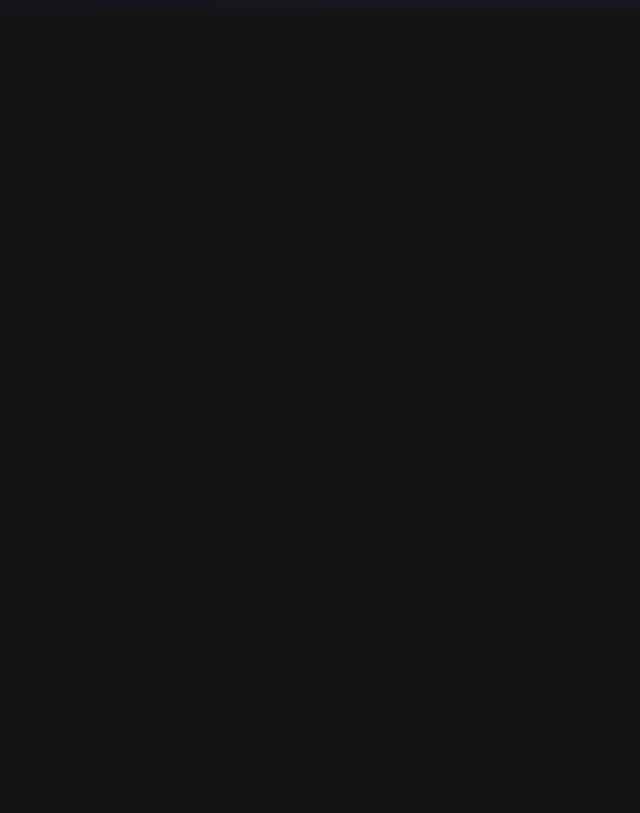
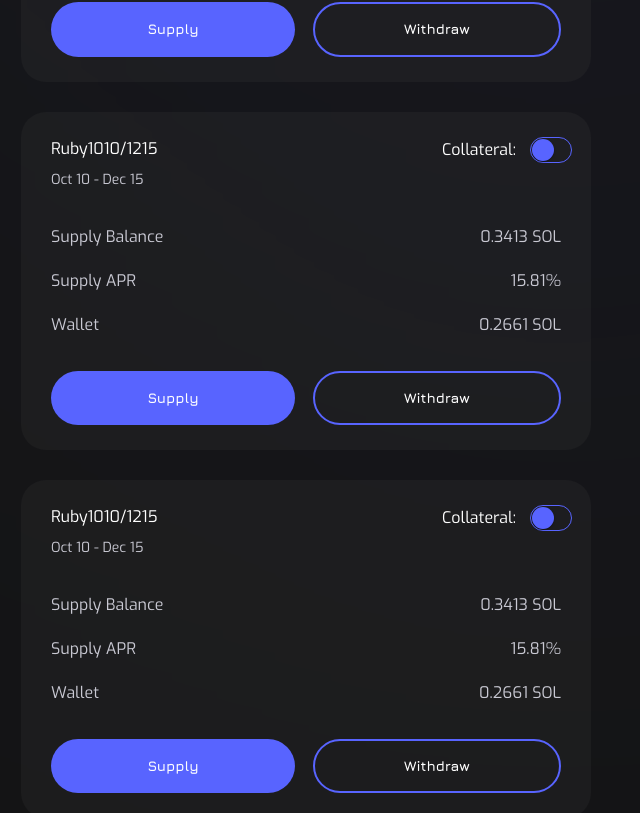
Before and after one commit to UD1sto/Capsules-mpv-frontend, a Next.js app: page /my-positions in a window 1280 px wide. Shown: the part 787-1600 px from the top of the page, without its empty margins (107-747 px from the left). Before the commit the page ends 800 px from the top, so only its background shows below. Built offline with nearby package versions, Linux system fonts and the light colour scheme.

Commit message:
add token board

```diff
--- a/src/components/my-positions/TokenCard.tsx
+++ b/src/components/my-positions/TokenCard.tsx
@@ -15,7 +15,7 @@ export function TokenCard(props: TokenCardProps) {
   const btnTitles = getBtnTitles(type);
 
   return (
-    <Card sx={{ borderRadius: "25px", maxWidth: 570 }}>
+    <Stack>
       <Stack
         direction="row"
         justifyContent="space-between"
@@ -47,7 +47,7 @@ export function TokenCard(props: TokenCardProps) {
           {btnTitles[1]}
         </Button>
       </Stack>
-    </Card>
+    </Stack>
   );
 }
 
--- a/src/components/my-positions/index.ts
+++ b/src/components/my-positions/index.ts
@@ -1 +1,2 @@
 export * from "./TokenCard";
+export * from "./TokenBoard";
--- a/src/pages/my-positions.tsx
+++ b/src/pages/my-positions.tsx
@@ -1,24 +1,72 @@
-import { TabsPanel, TokenCard } from "@/components";
+import { Card, TabsPanel, TokenCard } from "@/components";
+import { Stack } from "@mui/material";
 
 export default function MyPositions() {
+  const style = {
+    maxWidth: 570,
+    borderRadius: "25px",
+    width: "100%",
+    flexGrow: 1,
+    mb: "30px",
+  };
   return (
-    <>
+    <Stack alignItems="center">
       <TabsPanel
         tabs={[
           {
             label: "My supply",
             component: (
+              <Stack
+                direction={"row"}
+                flexWrap="wrap"
+                justifyContent="space-between"
+                maxWidth={1170}
+              >
+                <Card sx={style}>
                   <TokenCard
                     date="Oct 10 - Dec 15"
                     token="Ruby1010/1215"
                     type="supply"
                     values={["0.3413 SOL", "15.81%", "0.2661 SOL"]}
                   />
+                </Card>
+                <Card sx={style}>
+                  <TokenCard
+                    date="Oct 10 - Dec 15"
+                    token="Ruby1010/1215"
+                    type="supply"
+                    values={["0.3413 SOL", "15.81%", "0.2661 SOL"]}
+                  />
+                </Card>
+                <Card sx={style}>
+                  <TokenCard
+                    date="Oct 10 - Dec 15"
+                    token="Ruby1010/1215"
+                    type="supply"
+                    values={["0.3413 SOL", "15.81%", "0.2661 SOL"]}
+                  />
+                </Card>
+                <Card sx={style}>
+                  <TokenCard
+                    date="Oct 10 - Dec 15"
+                    token="Ruby1010/1215"
+                    type="supply"
+                    values={["0.3413 SOL", "15.81%", "0.2661 SOL"]}
+                  />
+                </Card>
+              </Stack>
             ),
           },
           {
             label: "My borrow",
             component: (
+              <Stack
+                direction={"row"}
+                flexWrap="wrap"
+                justifyContent="space-between"
+                maxWidth={1170}
+              >
+                <Card sx={style}>
                   <TokenCard
                     type="borrow"
                     date="Oct 10 - Dec 15"
@@ -26,11 +74,47 @@ export default function MyPositions() {
                     value="1,093,272.08 USDC"
                     values={["0.3413 SOL", "15.81%", "0.2661 SOL"]}
                   />
+                </Card>
+                <Card sx={style}>
+                  <TokenCard
+                    type="borrow"
+                    date="Oct 10 - Dec 15"
+                    token="Ruby1010/1215"
+                    value="1,093,272.08 USDC"
+                    values={["0.3413 SOL", "15.81%", "0.2661 SOL"]}
+                  />
+                </Card>
+                <Card sx={style}>
+                  <TokenCard
+                    type="borrow"
+                    date="Oct 10 - Dec 15"
+                    token="Ruby1010/1215"
+                    value="1,093,272.08 USDC"
+                    values={["0.3413 SOL", "15.81%", "0.2661 SOL"]}
+                  />
+                </Card>
+                <Card sx={style}>
+                  <TokenCard
+                    type="borrow"
+                    date="Oct 10 - Dec 15"
+                    token="Ruby1010/1215"
+                    value="1,093,272.08 USDC"
+                    values={["0.3413 SOL", "15.81%", "0.2661 SOL"]}
+                  />
+                </Card>
+              </Stack>
             ),
           },
           {
             label: "My stack",
             component: (
+              <Stack
+                direction={"row"}
+                flexWrap="wrap"
+                justifyContent="space-between"
+                maxWidth={1170}
+              >
+                <Card sx={style}>
                   <TokenCard
                     type="stack"
                     date="Oct 10 - Dec 15"
@@ -38,10 +122,39 @@ export default function MyPositions() {
                     value="1,093,272.08 USDC"
                     values={["05/12/2022", "03/06/2023", "0.0045 LARIX"]}
                   />
+                </Card>
+                <Card sx={style}>
+                  <TokenCard
+                    type="stack"
+                    date="Oct 10 - Dec 15"
+                    token="Ruby1010/1215"
+                    value="1,093,272.08 USDC"
+                    values={["05/12/2022", "03/06/2023", "0.0045 LARIX"]}
+                  />
+                </Card>
+                <Card sx={style}>
+                  <TokenCard
+                    type="stack"
+                    date="Oct 10 - Dec 15"
+                    token="Ruby1010/1215"
+                    value="1,093,272.08 USDC"
+                    values={["05/12/2022", "03/06/2023", "0.0045 LARIX"]}
+                  />
+                </Card>
+                <Card sx={style}>
+                  <TokenCard
+                    type="stack"
+                    date="Oct 10 - Dec 15"
+                    token="Ruby1010/1215"
+                    value="1,093,272.08 USDC"
+                    values={["05/12/2022", "03/06/2023", "0.0045 LARIX"]}
+                  />
+                </Card>
+              </Stack>
             ),
           },
         ]}
       />
-    </>
+    </Stack>
   );
 }
```
Also changed, not shown: src/components/my-positions/TokenBoard.tsx (added, +12 -0 lines). Lines whose indentation alone changed are shown as unchanged.
